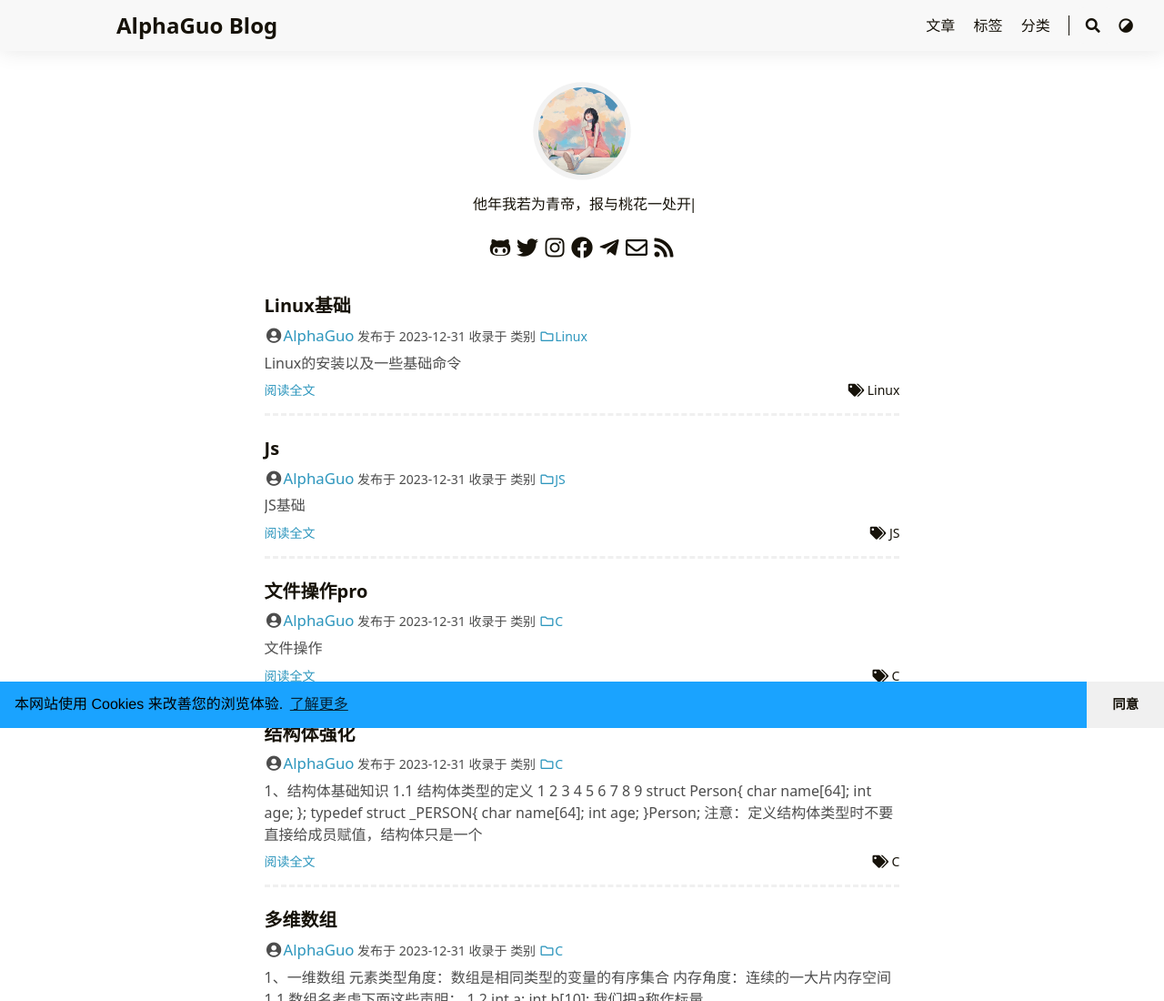
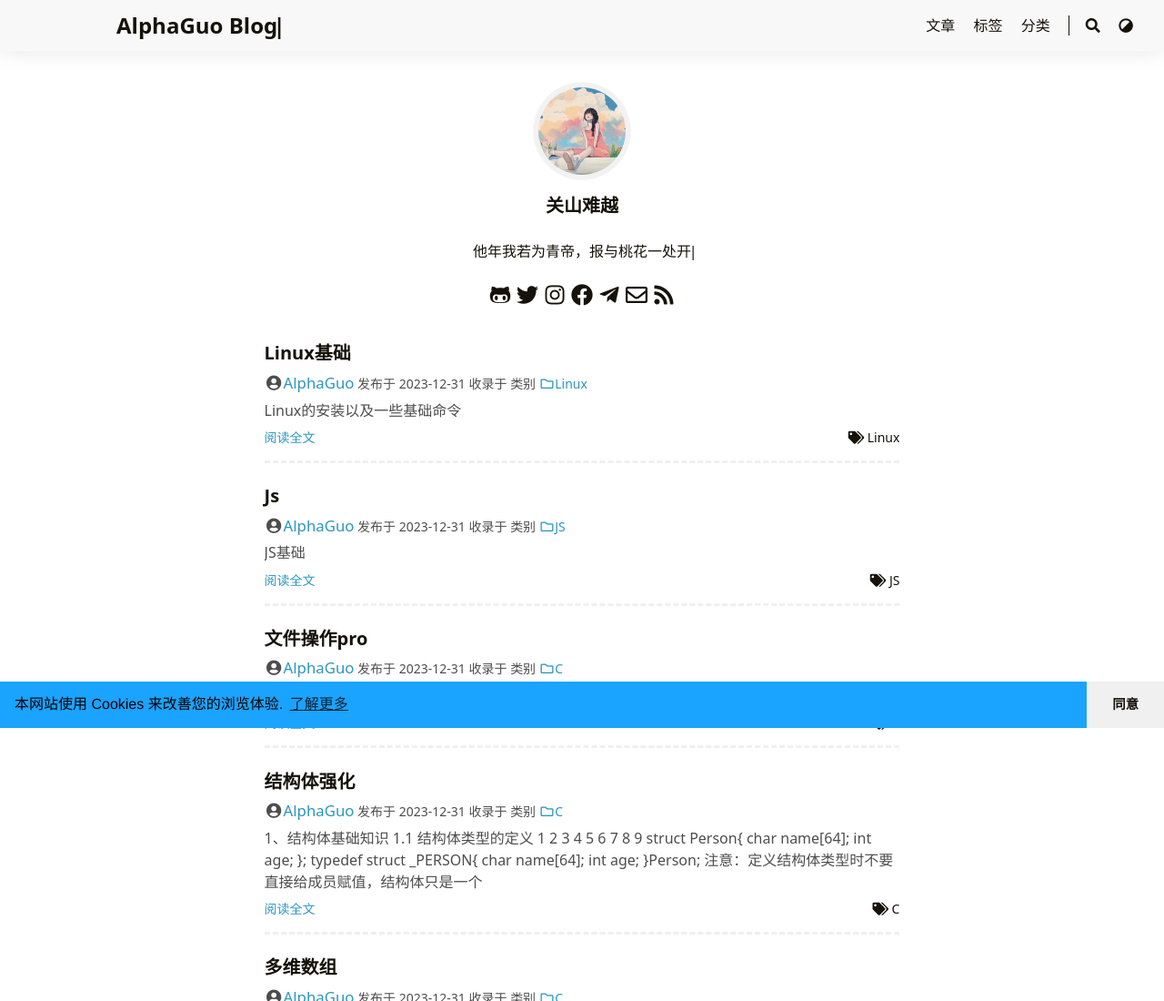
Before and after one commit to AlphaHAODONG/AlphaHAODONG.github.io, a plain HTML site: page index.html in a window 1280 px wide. Shown: the top 1100 px of the page at 91% size. Drawn offline with Linux system fonts and the light colour scheme.

Commit message:
AlphaGuo

```diff
--- a/index.html
+++ b/index.html
@@ -124,7 +124,7 @@
         srcset="/images/author.webp, /images/author.webp 1.5x, /images/author.webp 2x"
         sizes="auto"
         alt="/images/author.webp"
-        title="/images/author.webp" height="100"   width="100" ></a></div><h2 class="home-subtitle"><div id="id-1" class="typeit"></div></h2><div class="links"><a href="https://github.com/https://github.com/AlphaHAODONG/AlphaHAODONG.github.io" title="GitHub" target="_blank" rel="noopener noreferrer me"><span class="fab fa-github-alt fa-fw"></span></a><a href="https://twitter.com/@guo_alpha36266" title="Twitter" target="_blank" rel="noopener noreferrer me"><span class="fab fa-twitter fa-fw"></span></a><a href="https://www.instagram.com/xxxx" title="Instagram" target="_blank" rel="noopener noreferrer me"><span class="fab fa-instagram fa-fw"></span></a><a href="https://facebook.com/xxxx" title="facebook" target="_blank" rel="noopener noreferrer me"><span class="fab fa-facebook fa-fw"></span></a><a href="https://t.me/@AlphaGuo" title="Telegram" target="_blank" rel="noopener noreferrer me"><span class="fab fa-telegram-plane fa-fw"></span></a><a href="mailto:xxxx@xxxx.com" title="Email" rel=" me"><span class="far fa-envelope fa-fw"></span></a><a href="/index.xml" title="RSS" target="_blank" rel="noopener noreferrer me"><span class="fas fa-rss fa-fw"></span></a></div></div>
+        title="/images/author.webp" height="100"   width="100" ></a></div><h1 class="home-title">关山难越</h1><h2 class="home-subtitle"><div id="id-1" class="typeit"></div></h2><div class="links"><a href="https://github.com/https://github.com/AlphaHAODONG/AlphaHAODONG.github.io" title="GitHub" target="_blank" rel="noopener noreferrer me"><span class="fab fa-github-alt fa-fw"></span></a><a href="https://twitter.com/@guo_alpha36266" title="Twitter" target="_blank" rel="noopener noreferrer me"><span class="fab fa-twitter fa-fw"></span></a><a href="https://www.instagram.com/xxxx" title="Instagram" target="_blank" rel="noopener noreferrer me"><span class="fab fa-instagram fa-fw"></span></a><a href="https://facebook.com/xxxx" title="facebook" target="_blank" rel="noopener noreferrer me"><span class="fab fa-facebook fa-fw"></span></a><a href="https://t.me/@AlphaGuo" title="Telegram" target="_blank" rel="noopener noreferrer me"><span class="fab fa-telegram-plane fa-fw"></span></a><a href="mailto:xxxx@xxxx.com" title="Email" rel=" me"><span class="far fa-envelope fa-fw"></span></a><a href="/index.xml" title="RSS" target="_blank" rel="noopener noreferrer me"><span class="fas fa-rss fa-fw"></span></a></div></div>
 <article class="single summary" itemscope itemtype="http://schema.org/Article"><h1 class="single-title" itemprop="name headline">
         <a href="/linux%E5%9F%BA%E7%A1%80/">Linux基础</a>
     </h1><div class="post-meta">
```
Also changed, not shown: page/2/index.html (+1 -1 lines), page/3/index.html (+1 -1 lines), page/4/index.html (+1 -1 lines), page/5/index.html (+1 -1 lines), page/6/index.html (+1 -1 lines).
